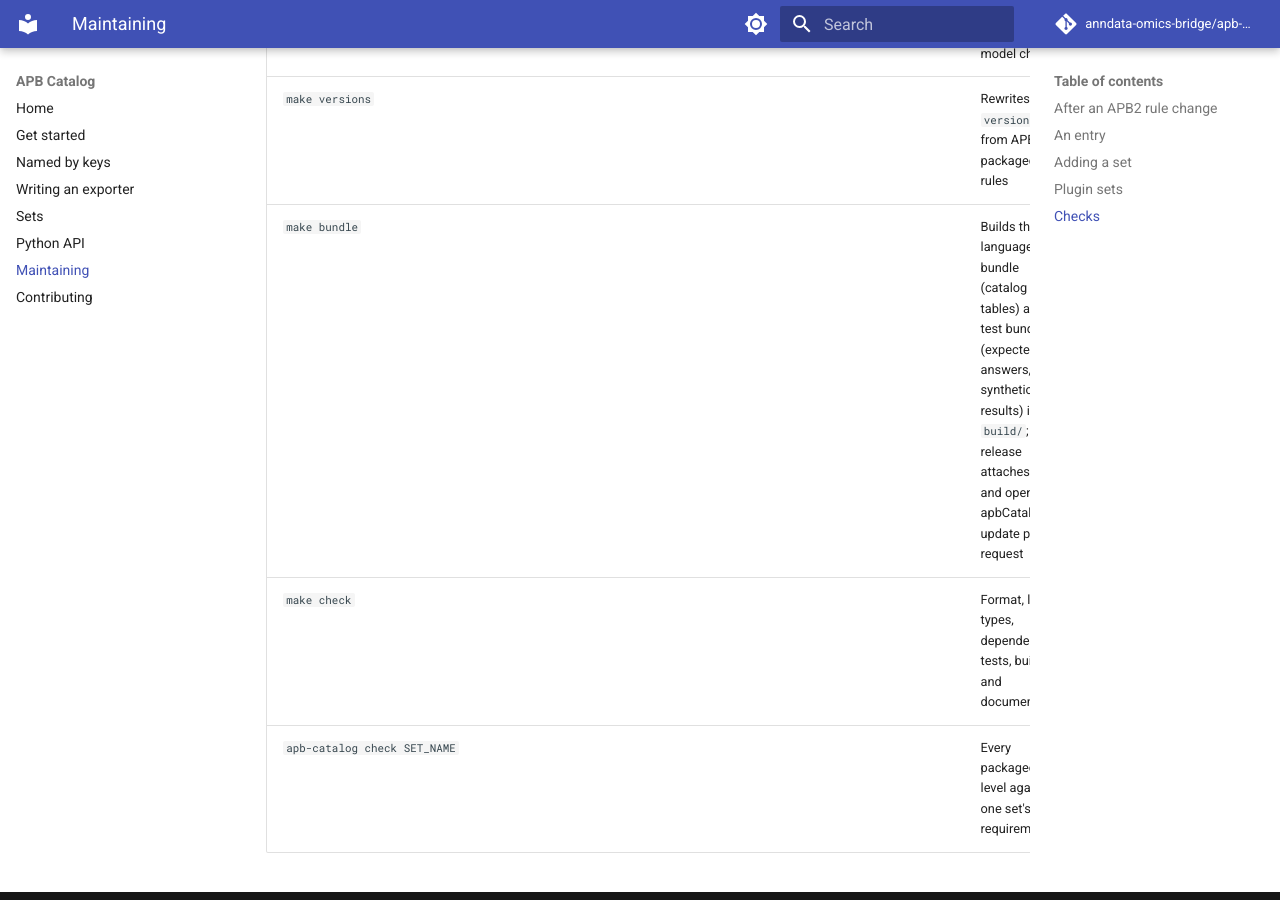
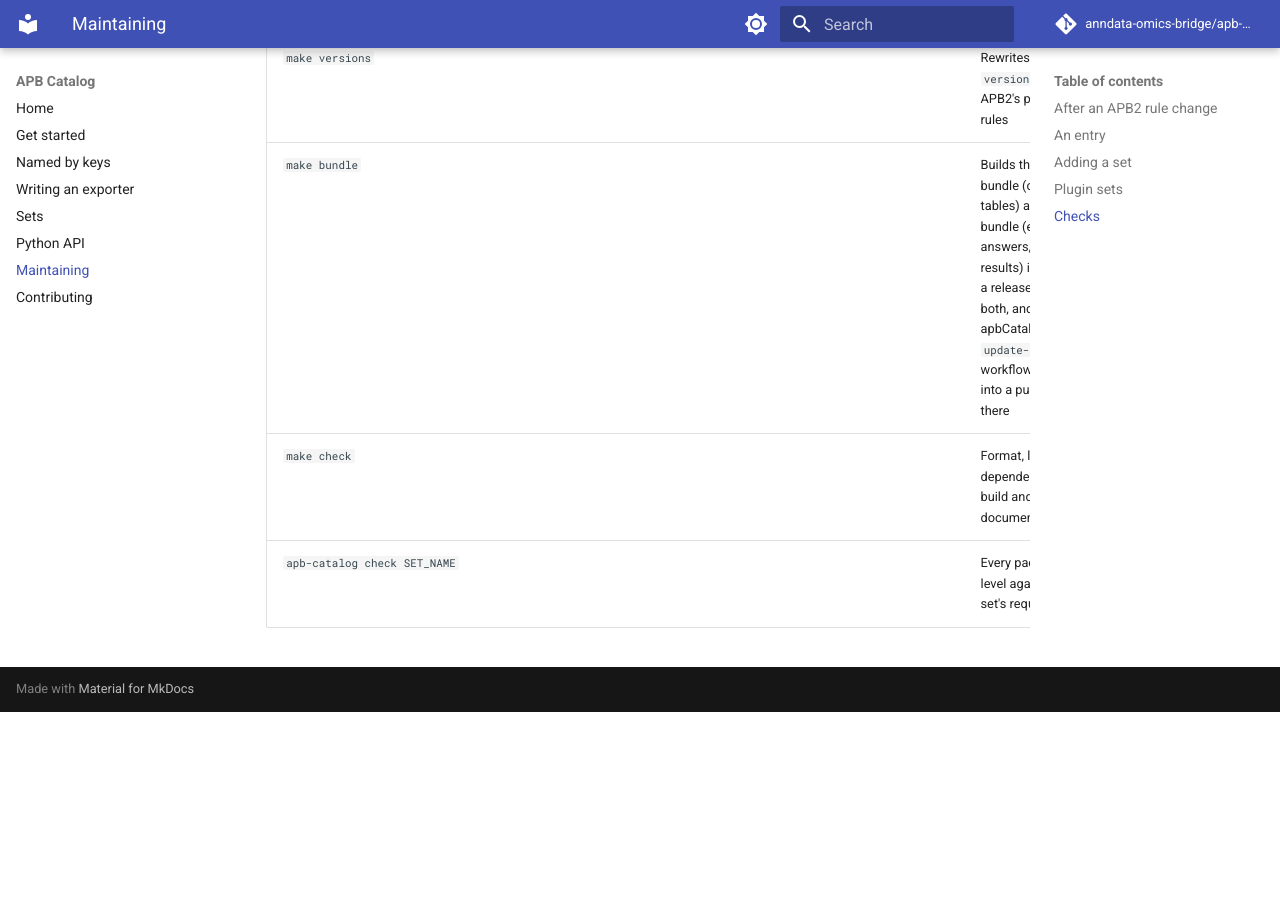
Before and after one commit to anndata-omics-bridge/apb-catalog, an MkDocs documentation site: the page built from docs/maintaining.md, in a window 1280 px wide and 900 px high, scrolled down 5627 px. Built offline with MkDocs 1.6.1 and Material for MkDocs 9.7.7, drawn with Linux system fonts in a browser that asks for light colours; comment, search, counter and statistics services are not loaded; after the commit the page ends 6339 px from its top, so only the background shows below that.

Commit message:
Drop the apbCatalogR pull request job from publish
apbCatalogR now pulls the release bundles itself (update-bundle.yaml), so the
release needs no GitHub App secrets.

Assisted-by: AI coding agent

```diff
--- a/docs/maintaining.md
+++ b/docs/maintaining.md
@@ -108,6 +108,6 @@ An app that runs after conversion, such as apb-fasta, is named in `producers.csv
 | `make docs-tables` | Regenerates the tables of `docs/sets.md` |
 | `make schema` | Regenerates the snapshot JSON Schema after a snapshot model change |
 | `make versions` | Rewrites `versions.csv` from APB2's packaged rules |
-| `make bundle` | Builds the language bundle (catalog tables) and its test bundle (expected answers, synthetic results) into `build/`; a release attaches both and opens the apbCatalogR update pull request |
+| `make bundle` | Builds the language bundle (catalog tables) and its test bundle (expected answers, synthetic results) into `build/`; a release attaches both, and apbCatalogR's `update-bundle.yaml` workflow pulls them into a pull request there |
 | `make check` | Format, lint, types, dependencies, tests, build and documentation |
 | `apb-catalog check SET_NAME` | Every packaged rule level against one set's requirements |
```
Also changed, not shown: 1 other file.
